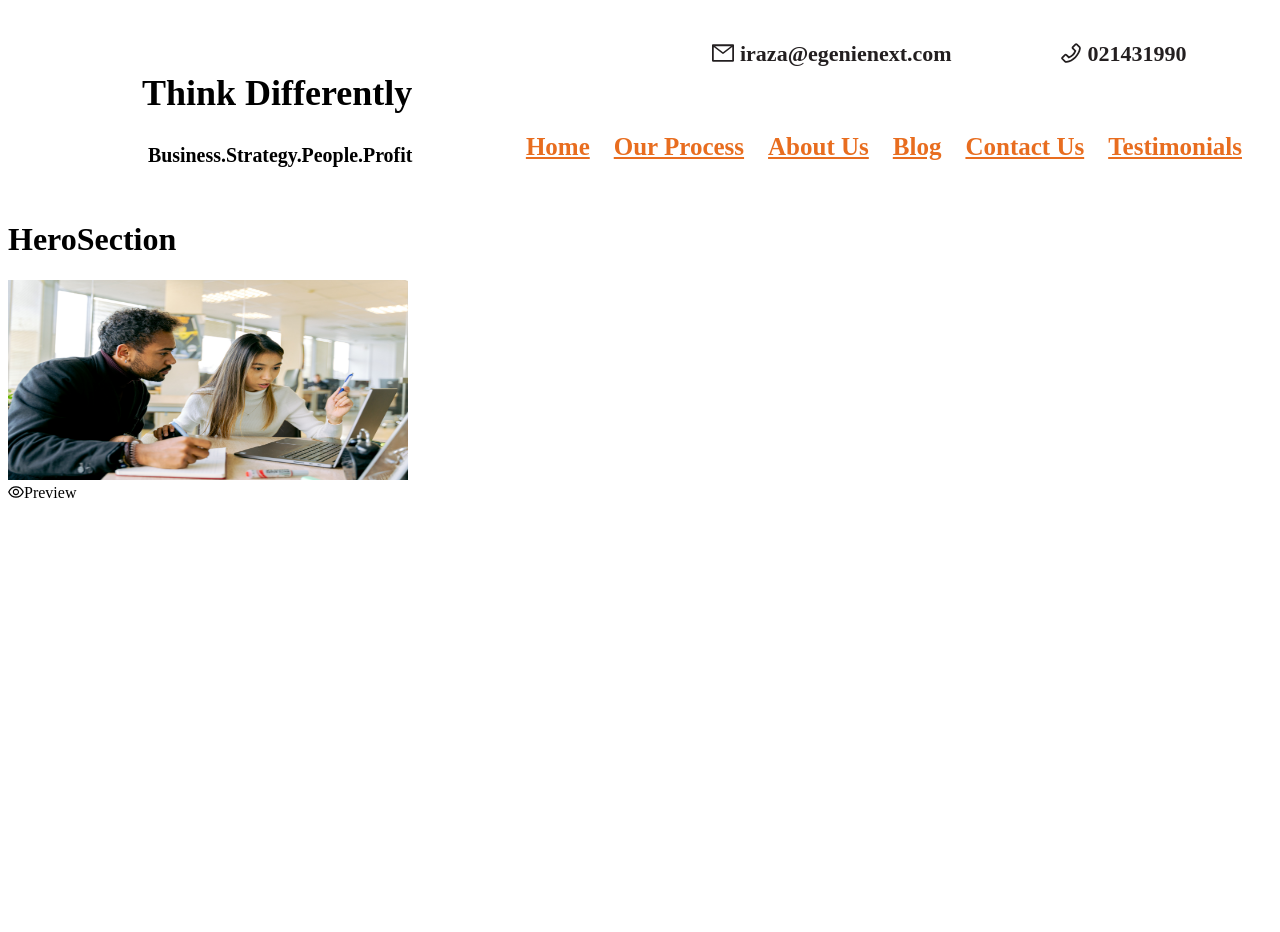
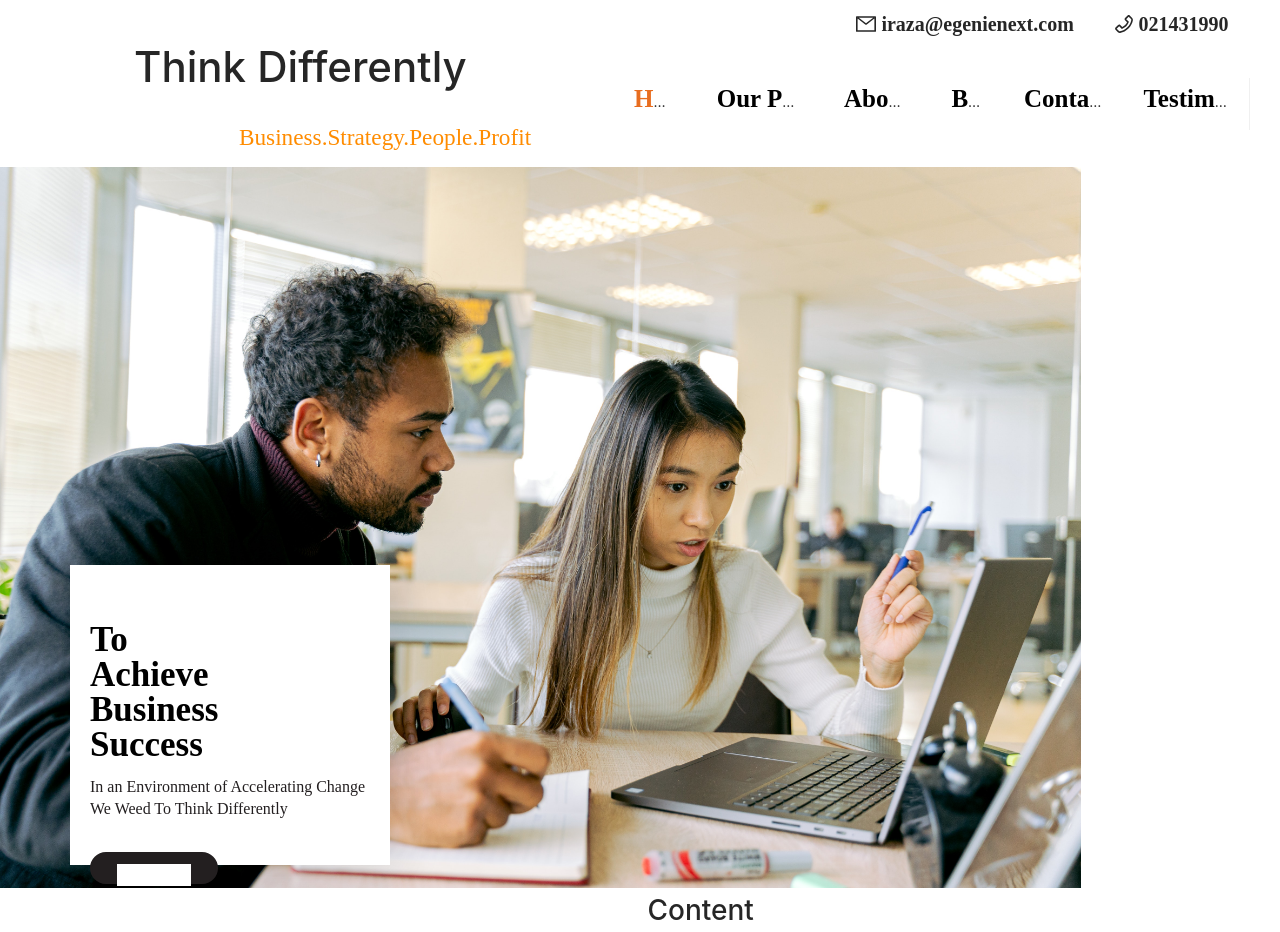
Before and after one commit to irfaanraza/react-learning, a Next.js app in the folder think-differently/: page / in a window 1280 px wide. Shown: the top 932 px of the page. Before the commit the page ends 800 px from the top, so only its background shows below. Built offline with nearby package versions, Linux system fonts and the light colour scheme.

Commit message:
after adding antd css files and implementing hero section

```diff
--- a/think-differently/pages/Home/index.js
+++ b/think-differently/pages/Home/index.js
@@ -1,8 +1,13 @@
- const HomePage = () => {
+import { AppHeader } from "../components/common/AppHeader";
+import { Herosection } from "../components/common/Herosection";
+import { WhoWeAre } from "./../components/WhoWeAre";
+
+const HomePage = () => {
       return (
-            <div>
-                  <h1>Home Page</h1>
-            </div>
+            <>
+                  <Herosection />
+                  <WhoWeAre />
+            </>
       );
 };
 export default HomePage;
--- a/think-differently/pages/components/Layout.js
+++ b/think-differently/pages/components/Layout.js
@@ -7,7 +7,7 @@ const Layout = ({ children }) => {
       return (
             <>
                   <AppHeader />
-                  <Herosection />
+                  {/* <Herosection /> */}
                   <main>{children}</main>
             </>
       );
--- /dev/null
+++ b/think-differently/pages/components/WhoWeAre.js
@@ -0,0 +1,34 @@
+import { Row, Col, Layout } from "antd";
+export const WhoWeAre = () => {
+      return (
+            <Row gutter={15}>
+                  <Col xs={2} sm={4} md={6} lg={8} xl={12}>
+
+                        <div className='col-1-content'>
+                              <h1>Who we are</h1>
+                              <Row>
+                                    <Col xs={2} sm={4} md={6} lg={8} xl={12}>
+                                          <div>
+                                                <h1>
+                                                      15
+                                                </h1>
+
+                                          </div>
+
+                                    </Col>
+                                    <Col xs={2} sm={4} md={6} lg={8} xl={12}>years based in Rosedale</Col>
+                              </Row>
+                              {/* <div className='col-1-content-2'>
+                                          <h1>15</h1>
+                                          <h2>years based in Rosedale</h2>
+                                    </div> */}
+                        </div>
+                  </Col>
+                  <Col xs={2} sm={4} md={6} lg={8} xl={12}>
+                        <div className='col-2-content'>
+                              <h1>Content</h1>
+                        </div>
+                  </Col>
+            </Row>
+      );
+};
--- a/think-differently/pages/components/common/AppHeader.js
+++ b/think-differently/pages/components/common/AppHeader.js
@@ -8,15 +8,13 @@ export const AppHeader = () => {
       return (
             <Layout className='container'>
                   <Row className='Row'>
-                        <Col span={6}>
+                        <Col xs={2} sm={4} md={6} lg={8} xl={12}>
                               <div className='Col-1'>
                                     <h1>Think Differently</h1>
-                                    <Title className='Col-1-title' level={5}>
-                                          Business.Strategy.People.Profit
-                                    </Title>
+                                    <h5>Business.Strategy.People.Profit</h5>
                               </div>
                         </Col>
-                        <Col span={18}>
+                        <Col xs={2} sm={4} md={6} lg={8} xl={12}>
                               <div className='Col-1-top'>
                                     <div className='email'>
                                           <Title level={4}>
@@ -34,7 +32,13 @@ export const AppHeader = () => {
                                     <Menu mode='inline' className='nav-items'>
                                           <Menu.Item key='home'>
                                                 <Link href='/home'>
-                                                      <a>Home</a>
+                                                      <a
+                                                            style={{
+                                                                  color: "#e86d1f",
+                                                            }}
+                                                      >
+                                                            Home
+                                                      </a>
                                                 </Link>
                                           </Menu.Item>
                                           <Menu.Item key='process'>
--- a/think-differently/pages/components/common/Herosection.js
+++ b/think-differently/pages/components/common/Herosection.js
@@ -1,11 +1,21 @@
-import { Image } from "antd";
+import { Button, Image } from "antd";
 import banner from "../../../public/assets/banner.jpg";
 export const Herosection = () => {
-      console.log("banner", banner);
       return (
-            <div className='hero-container'>
-                  <h1>HeroSection</h1>
-                  <Image src={banner.src} width={400} height={200} />
+            <div classame='banner'>
+                  <Image
+                        src={banner.src}
+                        className='banner-img'
+                        preview={false}
+                  />
+                  <div className='banner-caption'>
+                        <h1>To Achieve Business Success</h1>
+                        <p>
+                              In an Environment of Accelerating Change We Weed
+                              To Think Differently
+                        </p>
+                        <Button className='btn-contact'>Contact Us</Button>
+                  </div>
             </div>
       );
 };
--- a/think-differently/pages/index.js
+++ b/think-differently/pages/index.js
@@ -1,4 +1,10 @@
 import Link from "next/link";
+import { Herosection } from "./components/common/Herosection";
+import HomePage from "./home/index";
 export default function Home() {
-      return <></>;
+      return (
+            <>
+                  <HomePage />
+            </>
+      );
 }
--- a/think-differently/styles/globals.css
+++ b/think-differently/styles/globals.css
@@ -1,12 +1,10 @@
-.Col-1 h1 {
-      color: "#231f20";
-      padding-top: 34px;
-      padding-left: 134px;
+@import "~antd/dist/antd.css";
+* {
+      margin: 0px;
+      padding: 0px;
+      background-color: #fff;
 }
-.Col-1 {
-      color: "#231f20";
-      font-size: 24px;
-}
+
 .Row {
       display: flex;
       flex-direction: row;
@@ -18,10 +16,11 @@
       justify-content: space-around;
       flex-basis: 50%;
       margin-right: 30px;
+      margin-top: 10px;
 }
 .email {
       font-family: MyriadPro;
-      font-size: 22px;
+      font-size: 20px;
       font-weight: normal;
       font-stretch: normal;
       font-style: normal;
@@ -34,7 +33,7 @@
 .phone-number {
       font-family: MyriadPro;
       margin: 0 5px 30px 7px;
-      font-size: 22px;
+      font-size: 20px;
       font-weight: normal;
       font-stretch: normal;
       font-style: normal;
@@ -54,6 +53,19 @@
       margin-top: 5px;
       margin-right: 30px;
 }
+
+.nav-items.ant-menu-inline.ant-menu-root
+      .ant-menu-item
+      > .ant-menu-title-content {
+      overflow: auto;
+      text-overflow: inherit;
+}
+.nav-items.ant-menu-inline .ant-menu-item {
+      width: auto;
+}
+.nav-items.ant-menu:not(.ant-menu-horizontal) .ant-menu-item-selected {
+      background-color: "#fff";
+}
 .nav-items a {
       font-family: MyriadPro;
       font-size: 25px;
@@ -63,15 +75,125 @@
       line-height: 1.24;
       letter-spacing: normal;
       text-align: left;
+      color: black;
+      list-style: none;
+      text-decoration: none;
+}
+.nav-items a:active {
       color: #e86d1f;
-      list-style: none;
 }
 
-.Col-1-title {
-      color: "#e86d1f";
-      margin-top: 1px;
-      margin-left: 5px;
-      background-color: "black";
-      text-align: end;
-      margin-left: 20px;
+.Col-1 h5 {
+      margin-left: 239px;
+      color: darkorange;
+      font-family: MyriadPro;
+      margin-top: -2px;
 }
+.Col-1 h1 {
+      display: inline-block;
+      color: "#231f20";
+      padding-top: 34px;
+      padding-left: 134px;
+}
+.Col-1 {
+      color: "#231f20";
+      font-size: 28px;
+}
+.banner-img {
+      width: 100%;
+      height: 721px;
+      object-fit: cover;
+      object-position: center;
+}
+.banner {
+      width: 100%;
+      display: block;
+      margin-top: 31px;
+      position: relative;
+}
+.banner-caption {
+      position: absolute;
+      width: 320px;
+      height: 300px;
+      /* overflow: hidden; */
+      padding: 20px;
+      box-shadow: 0 3px 50px 0 rgba(0, 0, 0, 0.16);
+      background-color: #fff;
+      bottom: -65px;
+      left: 70px;
+}
+.banner-caption h1 {
+      margin: 37px 143px 14px 0;
+      font-family: MyriadPro;
+      font-size: 35px;
+      font-weight: bold;
+      font-stretch: normal;
+      font-style: normal;
+      line-height: 1;
+      letter-spacing: normal;
+      text-align: left;
+      color: black;
+}
+.banner-caption p {
+      font-family: MyriadPro;
+      font-size: 16px;
+      font-weight: normal;
+      font-stretch: normal;
+      font-style: normal;
+      line-height: 1.4;
+      letter-spacing: normal;
+      text-align: left;
+      color: #231f20;
+}
+.btn-contact {
+      display: inline-block;
+      padding: 10px 25px;
+      border-radius: 28px;
+      border: solid 2px #231f20;
+      background-color: #231f20;
+      color: #fff;
+      margin-top: 15px;
+}
+.wh-row {
+      display: flex;
+      justify-content: space-between;
+      flex-direction: row;
+      background-color: rebeccapurple;
+      padding: 30px;
+}
+.wh-col-1 {
+      display: flex;
+      background-color: aquamarine;
+      justify-content: center;
+      align-items: center;
+      flex-basis: 50%;
+}
+.wh-col-2 {
+      display: flex;
+      background-color: #e86d1f;
+      flex-basis: 50%;
+      justify-content: center;
+      align-items: center;
+}
+.col-1-content h1 {
+      display: flex;
+      font-size: 40px;
+      text-align: center;
+      margin-top: 30px;
+      align-items: center;
+      justify-content: center;
+}
+.col-2-content {
+}
+.col-1-content-2 {
+      display: flex;
+      flex-direction: row;
+      background-color: #e86d1f;
+}
+.col-1-content-2 h1 {
+      font-size: 67px;
+}
+.col-1-content {
+}
+.col-2-content {
+}
```
